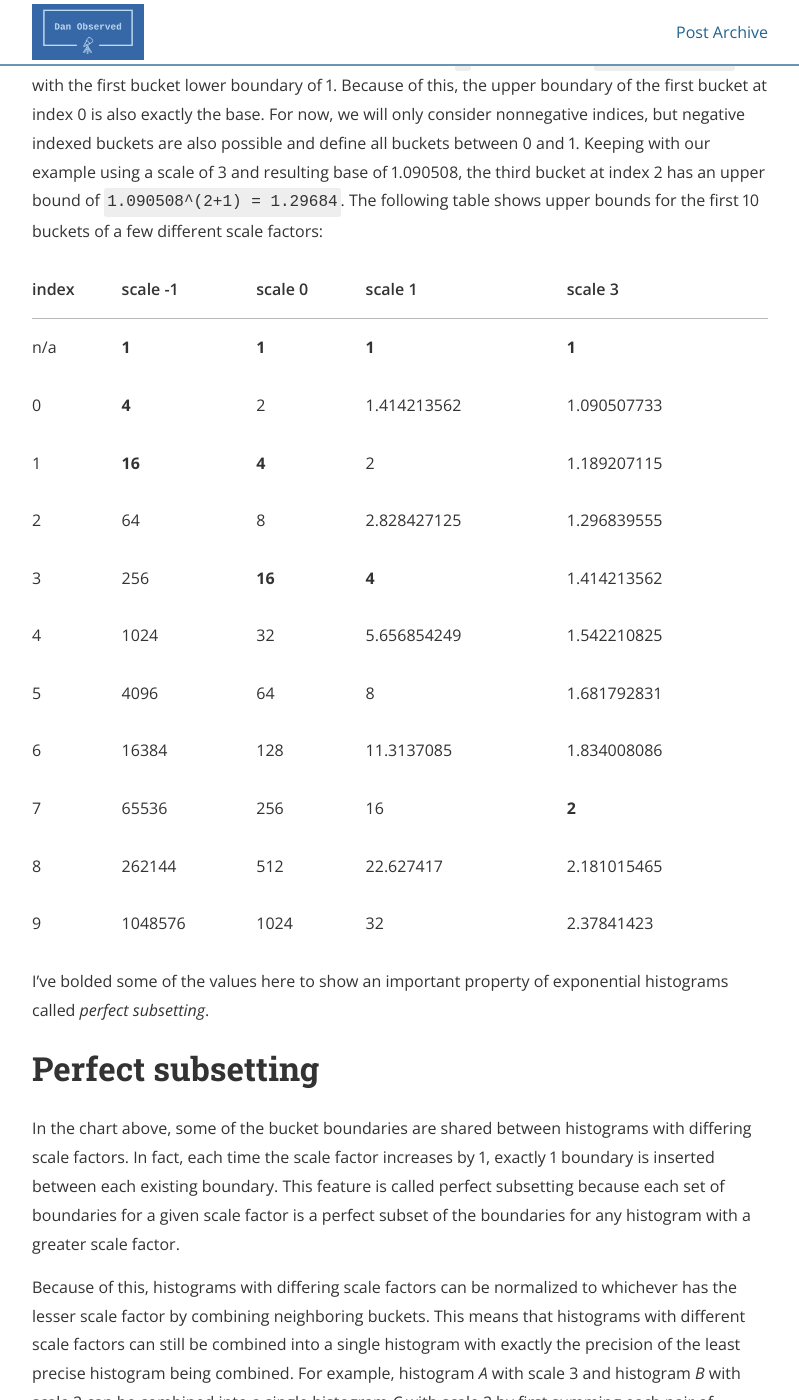
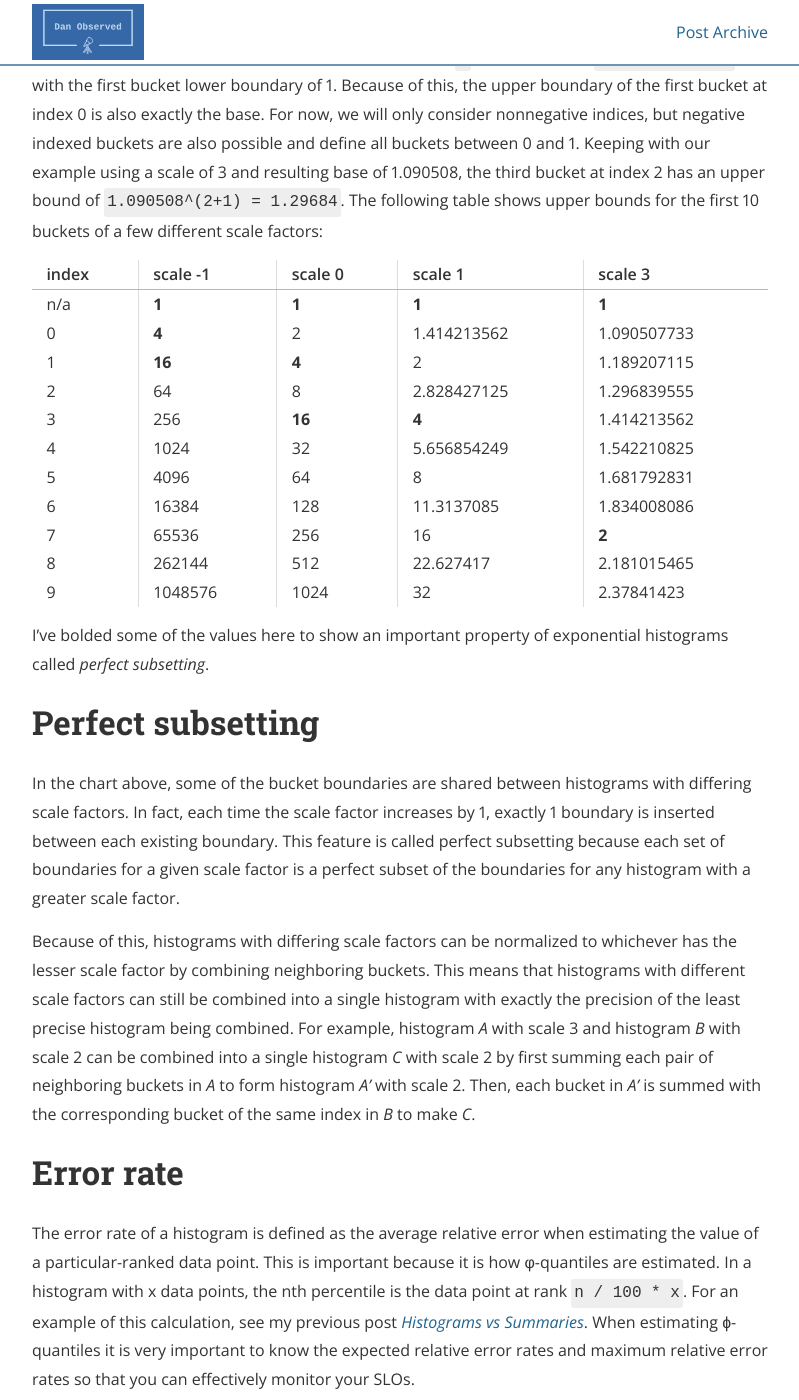
Before and after one commit to dyladan/dyladan.github.io, a Jekyll site: the page built from _posts/2023-05-04-exponential-histograms.md, in a window 1280 px wide and 1400 px high, scrolled down 1544 px. Shown: the whole window, without its empty margins (240-1039 px from the left). Built offline with Jekyll 4.4.1, drawn with Linux system fonts in a browser that asks for light colours; nearby versions of some CDN libraries; a script that is not in the unit is left out.

Commit message:
Fix table styling

```diff
--- a/_sass/base/_tables.scss
+++ b/_sass/base/_tables.scss
@@ -8,6 +8,7 @@ table {
 
 th {
   border-bottom: 1px solid darken($base-border-color, 15%);
+  border-right: 1px solid $base-border-color;
   font-weight: 600;
   padding: $small-spacing 0;
   text-align: left;
@@ -15,11 +16,20 @@ th {
 
 td {
   // border-bottom: $base-border; // removed to fix gist embeds
-  padding: $small-spacing 0;
+  border-right: 1px solid $base-border-color;
+}
+
+td:last-child, th:last-child {
+  border-right: none;
+}
+
+.gist-data td {
+  border-right: none;
 }
 
 tr,
 td,
 th {
+  padding: 0 $small-spacing;
   vertical-align: middle;
 }
```
